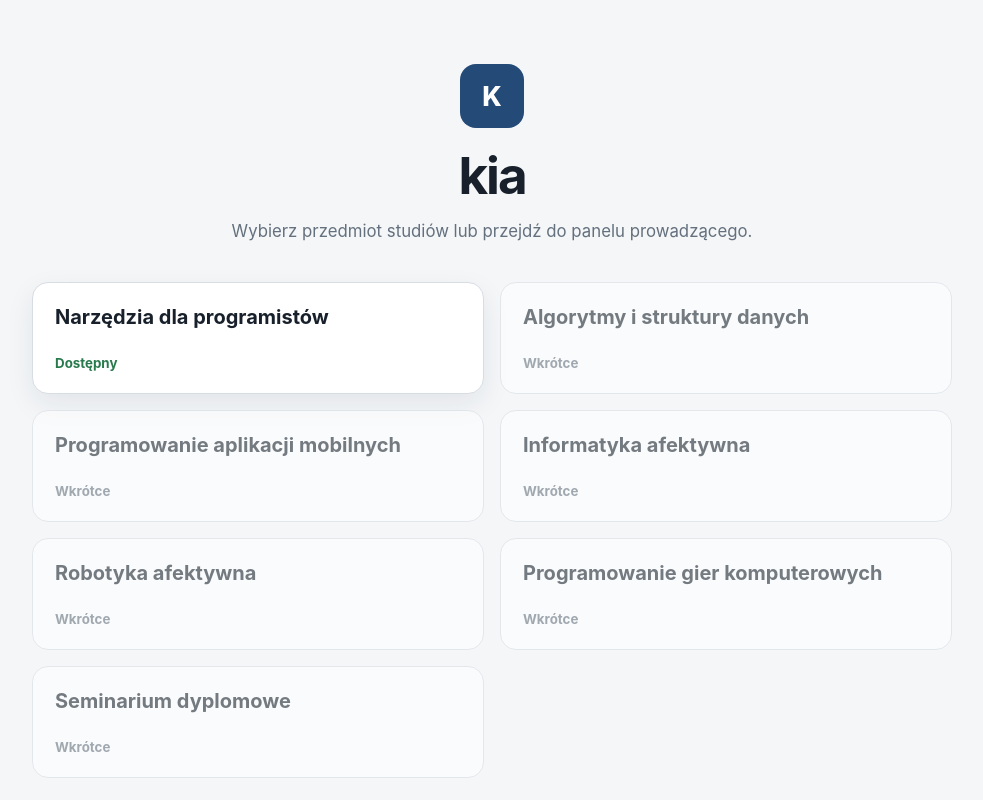
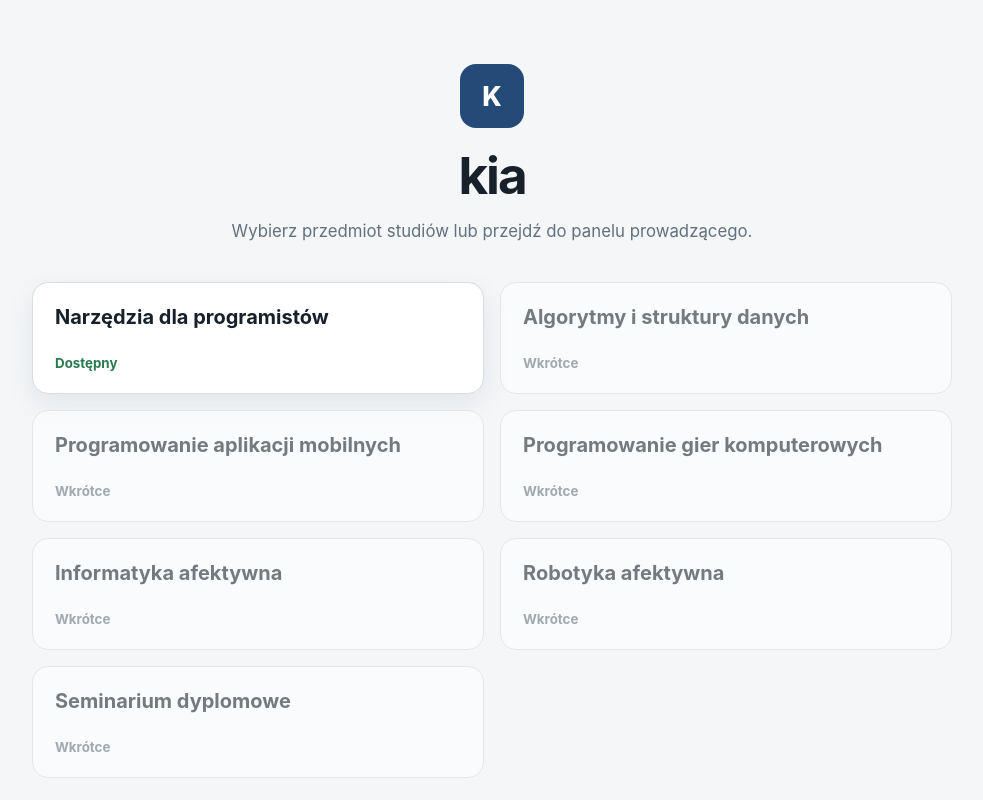
Before and after one commit to MatPomGit/kia, a Next.js app in the folder apps/web/: page / in a window 1280 px wide. Shown: the top 800 px of the page, without its empty margins (148-1131 px from the left). Built offline with nearby package versions, Linux system fonts and the light colour scheme.

Commit message:
Update page.tsx

```diff
--- a/apps/web/app/page.tsx
+++ b/apps/web/app/page.tsx
@@ -9,9 +9,9 @@ const subjects = [
   { name: "Narzędzia dla programistów", href: "/kia.ndp", available: true },
   { name: "Algorytmy i struktury danych", href: "#", available: false },
   { name: "Programowanie aplikacji mobilnych", href: "#", available: false },
+  { name: "Programowanie gier komputerowych", href: "#", available: false },
   { name: "Informatyka afektywna", href: "#", available: false },
   { name: "Robotyka afektywna", href: "#", available: false },
-  { name: "Programowanie gier komputerowych", href: "#", available: false },
   { name: "Seminarium dyplomowe", href: "#", available: false },
 ];
 
```
